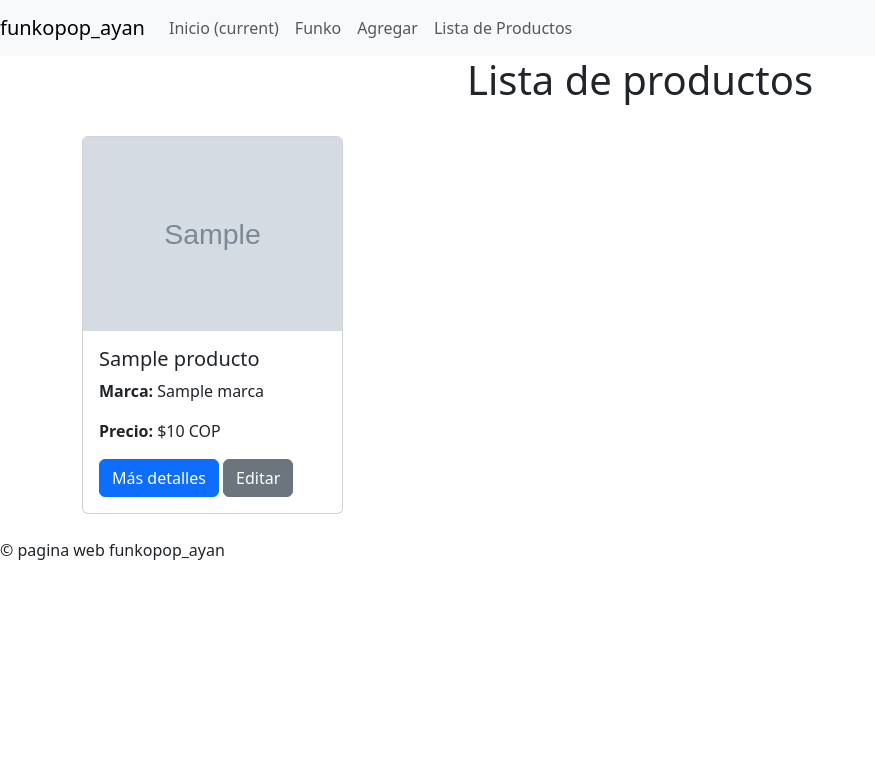
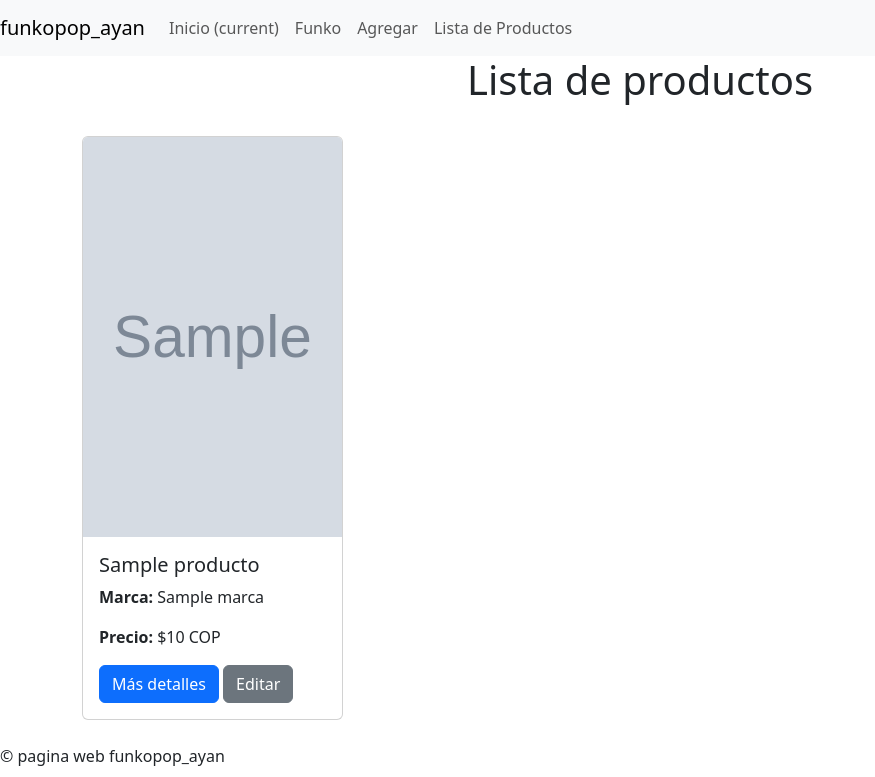
Before and after one commit to joseluisrosero/tiendafinal, a Django app: page /lista_producto/ in a window 1280 px wide. Shown: the top 777 px of the page, without its empty margins (0-875 px from the left). Run offline with Django 5.2, Linux system fonts and the light colour scheme; tables that the repository leaves empty hold one stand-in row (values such as "Sample post"); grey boxes marked "Sample" are stand-in pictures; some libraries are stand-ins or nearby versions.

Commit message:
css perzonalizado

```diff
--- /dev/null
+++ b/static/css/styles.css
@@ -0,0 +1,5 @@
+.card-img-top {
+    width: 100%;
+    height: 400px; /* Ajusta según tus necesidades */
+    object-fit: cover;
+}
--- a/templates/lista_producto.html
+++ b/templates/lista_producto.html
@@ -11,7 +11,7 @@
         <div class="col-md-3">
             <div class="card mb-4">
                 {% if p.imagen %}
-                <img src="/media/{{ p.imagen }}" class="card-img-top w-auto h-auto" alt="{{ p.nombre }}" style="height: 300px; object-fit: cover;" >
+                <img src="/media/{{ p.imagen }}" class="card-img-top" alt="{{ p.nombre }}" >
                 {% endif %}
                 <div class="card-body">
                     <h5 class="card-title">{{ p.nombre }}</h5>
```
